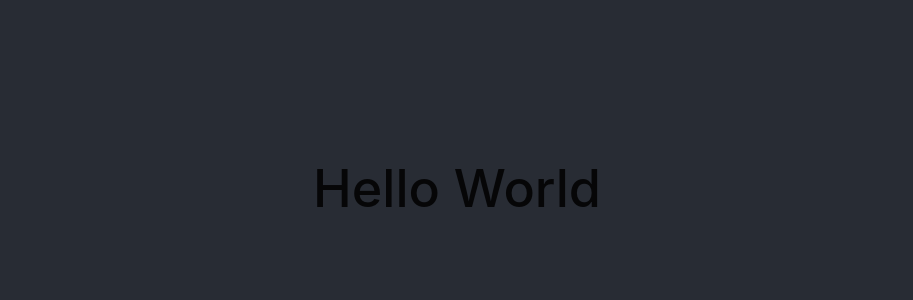
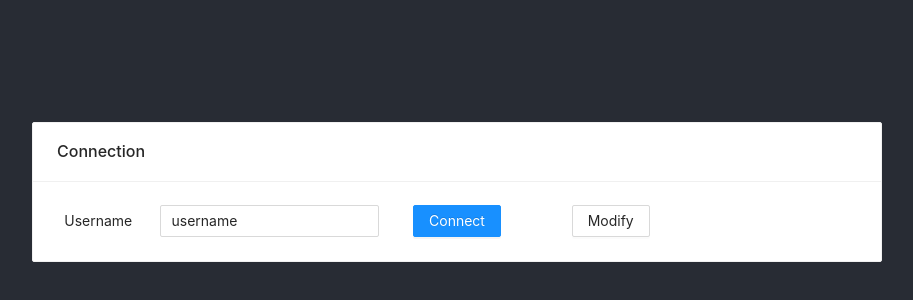
Before and after one commit to atohallen/persado_assignment, a React (Create React App) app: page / in a window 1280 px wide. Shown: the part 198-498 px from the top of the page, without its empty margins (183-1096 px from the left). Built offline with nearby package versions, Linux system fonts and the light colour scheme; the HTML template or start-up script is replaced by a standard one.

Commit message:
connect to mtqq server

```diff
--- a/src/App.js
+++ b/src/App.js
@@ -1,10 +1,11 @@
 import React from 'react'
+import MainPage from './components/Main'
 import './App.css'
 
 function App() {
   return (
     <div className="App">
-      <h1>Hello World</h1>
+      <MainPage />
     </div>
   )
 }
--- /dev/null
+++ b/src/components/Main/Connection.js
@@ -0,0 +1,97 @@
+import React, { useState } from 'react'
+import { Card, Button, Input, Row, Col } from 'antd'
+
+const Connection = ({ connect, disconnect, connectBtn }) => {
+  const [options, setOptions] = useState({
+    host: 'broker.emqx.io',
+    clientId: 'emqx_react_' + Math.random().toString(16).substring(2, 8),
+    port: 8083,
+    username: 'username'
+  })
+
+  const [ isModify, setIsModify ] = useState(false);
+
+  const handleConnect = () => {
+    const { host, clientId, port } = options;
+    const url = `ws://${host}/mqtt`;
+    const _options = {
+      port,
+      clientId,
+      clean: true,
+      reconnectPeriod: 1000, // ms
+      connectTimeout: 30 * 1000, // ms
+    };
+    connect(url, _options)
+  }
+
+  const handleDisconnect = () => {
+    disconnect()
+  }
+
+  const handleChange = (e) => {
+    setOptions({
+      ...options,
+      [e.target.name] : e.target.value
+    })
+  }
+
+  const ConnectionForm = (
+    <>
+      <Row align="middle" gutter={20}>
+          <Col span={3} align="middle">
+            <label>Username</label>
+          </Col>
+          <Col span={7} align="middle">
+            <Input placeholder="Enter username" value={options.username} name="username" onChange={handleChange} />
+          </Col>
+          <Col span={4} align="middle">
+            <Button type="primary" onClick={handleConnect}>{connectBtn}</Button>
+          </Col>
+          <Col span={5} align="middle">
+            <Button onClick={() => setIsModify(!isModify)}>{!isModify ? 'Modify' : 'Hide'}</Button>
+          </Col>
+      </Row>
+      {isModify &&
+        <div style={{ border: 'solid 1px', padding: '20px', marginTop: '20px' }}>
+          <Row align="middle" style={{ textAlign: 'center' }}>
+            <Col span={24}>
+              <label align="middle">Connection details</label>
+            </Col>
+          </Row>
+          <Row gutter={20} style={{ marginTop: '20px' }}>
+            <Col span={3} align="middle">
+              <label>host</label>
+            </Col>
+            <Col span={7} align="middle">
+              <Input name="host" value={options.host} onChange={handleChange} />
+            </Col>
+            <Col span={3} align="middle">
+              <label>clientId</label>
+            </Col>
+            <Col span={7} align="middle">
+              <Input name="clientId" value={options.clientId} onChange={handleChange} />
+            </Col>
+          </Row>
+          <Row gutter={20} style={{ marginTop: '20px' }}>
+            <Col span={3} align="middle">
+              <label>port</label>
+            </Col>
+            <Col span={7} align="middle">
+              <Input name="port" value={options.port} onChange={handleChange} />
+            </Col>
+          </Row>
+        </div>
+      }
+    </>
+  )
+
+  return (
+    <Card
+      title="Connection"
+    >
+      {ConnectionForm}
+    </Card>
+  )
+}
+
+export default Connection
--- /dev/null
+++ b/src/components/Main/index.js
@@ -0,0 +1,56 @@
+import React, { createContext, useEffect, useState } from 'react'
+import Connection from './Connection'
+import mqtt from 'mqtt'
+
+const MainPage = () => {
+  const [client, setClient] = useState(null)
+  const [connectStatus, setConnectStatus] = useState('Connect')
+
+  const mqttConnect = (host, mqttOption) => {
+    setConnectStatus('Connecting')
+    setClient(mqtt.connect(host, mqttOption))
+  }
+
+  useEffect(() => {
+    if (client) {
+      client.on('connect', () => {
+        setConnectStatus('Connected')
+        console.log('connection successful')
+      })
+
+      client.on('error', (err) => {
+        console.error('Connection error: ', err)
+        client.end()
+      })
+
+      client.on('reconnect', () => {
+        setConnectStatus('Reconnecting')
+      })
+    }
+  }, [client])
+
+  const mqttDisconnect = () => {
+    if (client) {
+      try {
+        client.end(false, () => {
+          setConnectStatus('Connect')
+          console.log('disconnected successfully')
+        })
+      } catch (error) {
+        console.log('disconnect error:', error)
+      }
+    }
+  }
+
+  return (
+    <>
+      <Connection
+        connect={mqttConnect}
+        disconnect={mqttDisconnect}
+        connectBtn={connectStatus}
+      />
+    </>
+  )
+}
+
+export default MainPage
```
